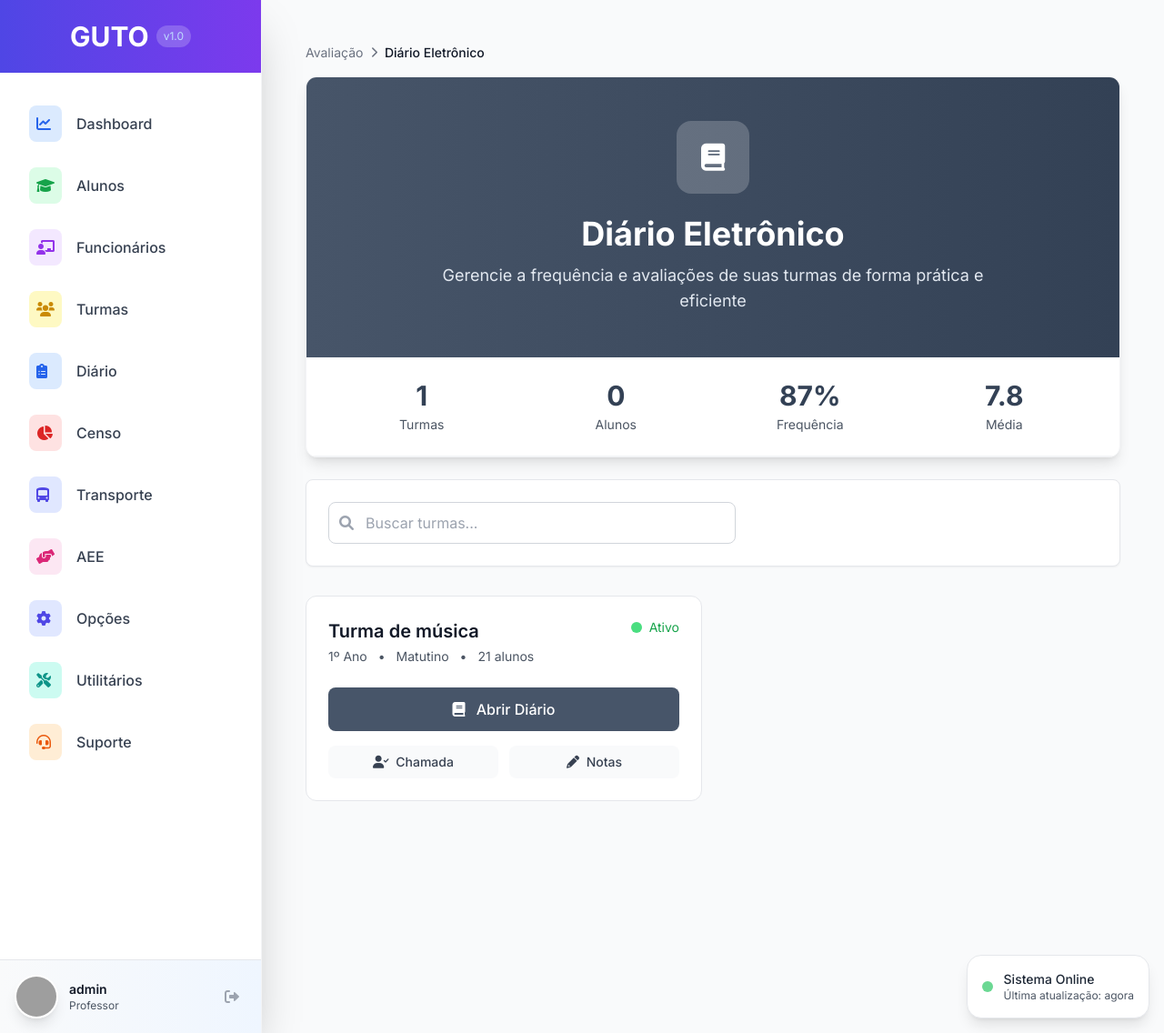
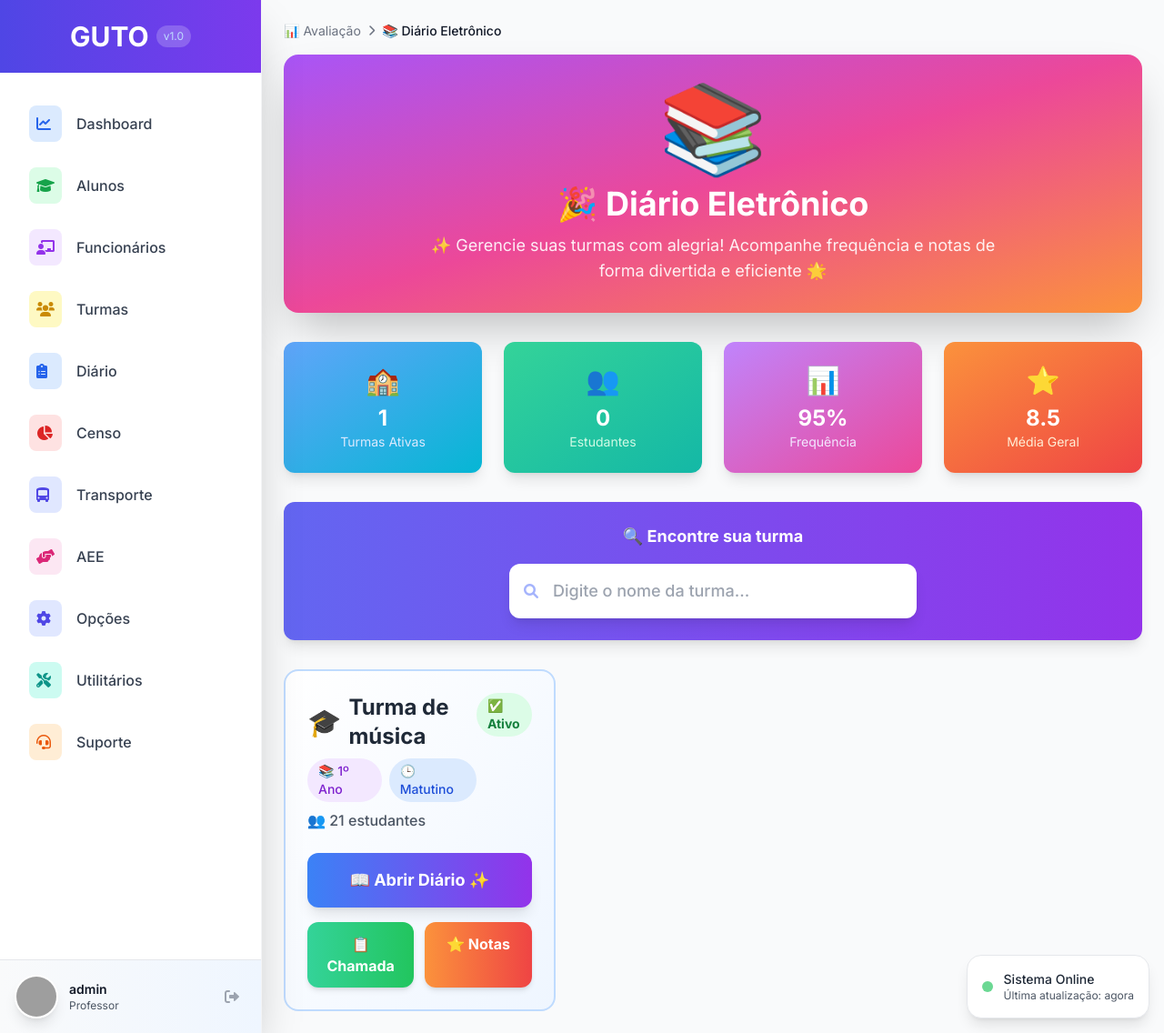
Before and after one commit to LuanCarrieiros/Guto, a Django app: page /diario/ in a window 1280 px wide. Shown: the whole page at 91% size. Run offline with Django 5.2, Linux system fonts and the light colour scheme; a user stored in the database is signed in; data comes from the database, SQL or seed files in the repository; style sheets or scripts are compiled from the project's sources; some libraries are stand-ins or nearby versions; grey boxes are pictures that could not be loaded.

```diff
--- a/templates/avaliacao/diario_home.html
+++ b/templates/avaliacao/diario_home.html
@@ -1,63 +1,39 @@
 {% extends 'base.html' %}
 
-{% block title %}Diário Eletrônico - GUTO{% endblock %}
-
-{% block extra_css %}
-<style>
-    .diary-card {
-        transition: all 0.2s ease;
-        border-radius: 12px;
-        border: 1px solid #E5E7EB;
-        background: white;
-    }
-
-    .diary-card:hover {
-        transform: translateY(-2px);
-        box-shadow: 0 8px 25px -8px rgba(0, 0, 0, 0.12);
-        border-color: #cbd5e1;
-    }
-
-    .turma-grid {
-        display: grid;
-        grid-template-columns: repeat(auto-fill, minmax(320px, 1fr));
-        gap: 1.5rem;
-    }
-</style>
-{% endblock %}
+{% block title %}📚 Diário Eletrônico - GUTO{% endblock %}
 
 {% block content %}
-<div class="p-6 max-w-7xl mx-auto">
-    <!-- Header with Breadcrumb -->
-    <div class="mb-6">
+<div class="max-w-7xl mx-auto">
+    <!-- Header Alegre -->
+    <div class="mb-8">
         <nav class="flex items-center space-x-2 text-sm text-gray-500 mb-4">
-            <a href="{% url 'avaliacao:avaliacao_home' %}" class="hover:text-blue-600 transition-colors">Avaliação</a>
+            <a href="{% url 'avaliacao:avaliacao_home' %}" class="hover:text-blue-600 transition-colors">📊 Avaliação</a>
             <i class="fas fa-chevron-right text-xs"></i>
-            <span class="text-gray-900 font-medium">Diário Eletrônico</span>
+            <span class="text-gray-900 font-medium">📚 Diário Eletrônico</span>
         </nav>
 
-        <div class="bg-white rounded-xl shadow-lg border border-gray-100 overflow-hidden">
-            <div class="bg-gradient-to-r from-slate-600 to-slate-700 px-8 py-12 text-white">
+        <div class="bg-gradient-to-br from-purple-500 via-pink-500 to-orange-400 rounded-2xl shadow-2xl p-8 text-white">
             <div class="text-center">
-                    <div class="w-20 h-20 bg-white bg-opacity-20 rounded-2xl flex items-center justify-center mx-auto mb-6">
-                        <i class="fas fa-book text-3xl"></i>
-                    </div>
-                    <h1 class="text-4xl font-bold mb-3">Diário Eletrônico</h1>
-                    <p class="text-slate-200 text-lg max-w-2xl mx-auto">
-                        Gerencie a frequência e avaliações de suas turmas de forma prática e eficiente
+                <div class="text-8xl mb-4">📚</div>
+                <h1 class="text-4xl font-bold mb-3">🎉 Diário Eletrônico</h1>
+                <p class="text-white/90 text-lg max-w-2xl mx-auto">
+                    ✨ Gerencie suas turmas com alegria! Acompanhe frequência e notas de forma divertida e eficiente 🌟
                 </p>
             </div>
         </div>
-
-            <!-- Stats Row Simplificado -->
-            <div class="px-8 py-6 border-b border-gray-100">
-                <div class="grid grid-cols-2 md:grid-cols-4 gap-6">
-                    <div class="text-center">
-                        <div class="text-3xl font-bold text-slate-700 mb-1">{{ turmas|length }}</div>
-                        <div class="text-sm text-gray-600">Turmas</div>
     </div>
 
-                    <div class="text-center">
-                        <div class="text-3xl font-bold text-slate-700 mb-1">
+    <!-- Estatísticas Coloridas -->
+    <div class="grid grid-cols-1 md:grid-cols-4 gap-6 mb-8">
+        <div class="bg-gradient-to-br from-blue-400 to-cyan-500 rounded-xl shadow-lg p-6 text-center text-white">
+            <div class="text-3xl mb-2">🏫</div>
+            <div class="text-2xl font-bold">{{ turmas|length }}</div>
+            <div class="text-sm text-blue-100">Turmas Ativas</div>
+        </div>
+
+        <div class="bg-gradient-to-br from-emerald-400 to-teal-500 rounded-xl shadow-lg p-6 text-center text-white">
+            <div class="text-3xl mb-2">👥</div>
+            <div class="text-2xl font-bold">
                 {% widthratio 0 1 0 as total_alunos %}
                 {% for turma in turmas %}
                     {% widthratio turma.get_total_alunos|default:0 1 1 as alunos %}
@@ -65,97 +41,104 @@
                 {% endfor %}
                 {{ total_alunos|default:0 }}
             </div>
-                        <div class="text-sm text-gray-600">Alunos</div>
+            <div class="text-sm text-emerald-100">Estudantes</div>
         </div>
 
-                    <div class="text-center">
-                        <div class="text-3xl font-bold text-slate-700 mb-1">87%</div>
-                        <div class="text-sm text-gray-600">Frequência</div>
+        <div class="bg-gradient-to-br from-purple-400 to-pink-500 rounded-xl shadow-lg p-6 text-center text-white">
+            <div class="text-3xl mb-2">📊</div>
+            <div class="text-2xl font-bold">95%</div>
+            <div class="text-sm text-purple-100">Frequência</div>
         </div>
 
-                    <div class="text-center">
-                        <div class="text-3xl font-bold text-slate-700 mb-1">7.8</div>
-                        <div class="text-sm text-gray-600">Média</div>
+        <div class="bg-gradient-to-br from-orange-400 to-red-500 rounded-xl shadow-lg p-6 text-center text-white">
+            <div class="text-3xl mb-2">⭐</div>
+            <div class="text-2xl font-bold">8.5</div>
+            <div class="text-sm text-orange-100">Média Geral</div>
         </div>
     </div>
+
+    <!-- Busca Colorida -->
+    <div class="bg-gradient-to-r from-indigo-500 to-purple-600 rounded-xl shadow-lg p-6 mb-8">
+        <div class="max-w-md mx-auto">
+            <h3 class="text-white font-bold text-lg mb-4 text-center">🔍 Encontre sua turma</h3>
+            <div class="relative">
+                <div class="absolute inset-y-0 left-0 pl-4 flex items-center pointer-events-none">
+                    <i class="fas fa-search text-indigo-300"></i>
+                </div>
+                <input type="text" id="turmaSearch"
+                       placeholder="Digite o nome da turma..."
+                       class="w-full pl-12 pr-4 py-4 border-0 rounded-xl focus:outline-none focus:ring-4 focus:ring-white/30 text-lg font-medium shadow-lg">
             </div>
         </div>
     </div>
 
-    <!-- Search Simplificado -->
-    <div class="bg-white rounded-lg shadow-sm border border-gray-200 p-6 mb-8">
-        <div class="max-w-md">
-            <div class="relative">
-                <div class="absolute inset-y-0 left-0 pl-3 flex items-center pointer-events-none">
-                    <i class="fas fa-search text-gray-400"></i>
+    <!-- Grid de Turmas Colorido -->
+    <div class="grid grid-cols-1 md:grid-cols-2 lg:grid-cols-3 gap-6">
+        {% for turma in turmas %}
+        <div class="bg-gradient-to-br from-white to-blue-50 border-2 border-blue-200 rounded-2xl p-6 hover:shadow-2xl hover:scale-105 transition-all duration-300 diary-card">
+            <!-- Header Colorido -->
+            <div class="flex items-start justify-between mb-6">
+                <div>
+                    <h3 class="text-2xl font-bold text-gray-800 mb-2 flex items-center">
+                        <span class="text-3xl mr-2">🎓</span>
+                        {{ turma.nome }}
+                    </h3>
+                    <div class="flex items-center space-x-2 text-sm">
+                        <span class="bg-purple-100 text-purple-700 px-3 py-1 rounded-full font-medium">
+                            📚 {{ turma.get_ano_serie_display }}
+                        </span>
+                        <span class="bg-blue-100 text-blue-700 px-3 py-1 rounded-full font-medium">
+                            🕒 {{ turma.get_turno_display }}
+                        </span>
                     </div>
-                <input type="text" id="turmaSearch"
-                       placeholder="Buscar turmas..."
-                       class="w-full pl-10 pr-4 py-2.5 border border-gray-300 rounded-lg focus:outline-none focus:ring-2 focus:ring-slate-500 focus:border-slate-500">
+                    <div class="mt-2 text-gray-600 font-medium">
+                        👥 {{ turma.get_total_alunos|default:0 }} estudantes
                     </div>
+                </div>
+                <div class="flex items-center space-x-2">
+                    {% if turma.diario_fechado %}
+                        <div class="bg-red-100 text-red-700 px-3 py-1 rounded-full text-sm font-bold">
+                            🔒 Fechado
+                        </div>
+                    {% else %}
+                        <div class="bg-green-100 text-green-700 px-3 py-1 rounded-full text-sm font-bold">
+                            ✅ Ativo
+                        </div>
+                    {% endif %}
                 </div>
             </div>
 
-    <!-- Grid de Turmas Melhorado -->
-    <div class="turma-grid">
-        {% for turma in turmas %}
-        <div class="diary-card p-6">
-            <!-- Header Simplificado -->
-            <div class="flex items-start justify-between mb-6">
-                <div>
-                    <h3 class="text-xl font-semibold text-gray-900 mb-1">{{ turma.nome }}</h3>
-                    <div class="flex items-center space-x-3 text-sm text-gray-600">
-                        <span>{{ turma.get_ano_serie_display }}</span>
-                        <span>•</span>
-                        <span>{{ turma.get_turno_display }}</span>
-                        <span>•</span>
-                        <span>{{ turma.get_total_alunos|default:0 }} alunos</span>
-                    </div>
-                </div>
-                <div class="flex items-center space-x-2">
-                    <div class="w-3 h-3 rounded-full {% if turma.diario_fechado %}bg-red-400{% else %}bg-green-400{% endif %}"></div>
-                    <span class="text-sm {% if turma.diario_fechado %}text-red-600{% else %}text-green-600{% endif %}">
-                        {% if turma.diario_fechado %}Fechado{% else %}Ativo{% endif %}
-                    </span>
-                </div>
-            </div>
-
-            <!-- Botão Principal -->
+            <!-- Botão Principal Colorido -->
             <div class="mb-4">
                 <a href="{% url 'diario:turma' turma.pk %}"
-                   class="block w-full text-center px-4 py-3 bg-slate-600 hover:bg-slate-700 text-white font-medium rounded-lg transition-colors duration-200">
-                    <i class="fas fa-book mr-2"></i>
-                    Abrir Diário
+                   class="block w-full text-center px-6 py-4 bg-gradient-to-r from-blue-500 to-purple-600 hover:from-blue-600 hover:to-purple-700 text-white font-bold rounded-xl transition-all duration-300 shadow-lg transform hover:scale-105 text-lg">
+                    📖 Abrir Diário ✨
                 </a>
             </div>
 
-            <!-- Ações Rápidas -->
+            <!-- Ações Rápidas Coloridas -->
             <div class="grid grid-cols-2 gap-3">
                 <a href="{% url 'diario:chamada' turma.pk %}"
-                   class="text-center px-3 py-2 bg-gray-50 hover:bg-gray-100 text-gray-700 text-sm font-medium rounded-lg transition-colors duration-200">
-                    <i class="fas fa-user-check mr-1"></i>
-                    Chamada
+                   class="text-center px-4 py-3 bg-gradient-to-r from-emerald-400 to-green-500 hover:from-emerald-500 hover:to-green-600 text-white font-bold rounded-xl transition-all duration-300 shadow-md transform hover:scale-105">
+                    📋 Chamada
                 </a>
                 <a href="{% url 'diario:notas' turma.pk %}"
-                   class="text-center px-3 py-2 bg-gray-50 hover:bg-gray-100 text-gray-700 text-sm font-medium rounded-lg transition-colors duration-200">
-                    <i class="fas fa-pencil-alt mr-1"></i>
-                    Notas
+                   class="text-center px-4 py-3 bg-gradient-to-r from-orange-400 to-red-500 hover:from-orange-500 hover:to-red-600 text-white font-bold rounded-xl transition-all duration-300 shadow-md transform hover:scale-105">
+                    ⭐ Notas
                 </a>
             </div>
         </div>
         {% empty %}
-        <!-- Estado Vazio -->
+        <!-- Estado Vazio Alegre -->
         <div class="col-span-full">
-            <div class="bg-gray-50 rounded-2xl border-2 border-dashed border-gray-300 p-12 text-center">
-                <div class="w-16 h-16 bg-blue-100 rounded-2xl flex items-center justify-center mx-auto mb-4">
-                    <i class="fas fa-chalkboard-teacher text-blue-600 text-2xl"></i>
-                </div>
-                <h3 class="text-xl font-semibold text-gray-900 mb-2">Nenhuma turma encontrada</h3>
-                <p class="text-gray-600 mb-4">Crie sua primeira turma para começar a utilizar o diário eletrônico</p>
+            <div class="bg-gradient-to-br from-yellow-100 to-orange-100 rounded-3xl border-2 border-dashed border-orange-300 p-12 text-center shadow-lg">
+                <div class="text-8xl mb-6">🎪</div>
+                <h3 class="text-2xl font-bold text-orange-800 mb-3">🎉 Vamos começar a diversão!</h3>
+                <p class="text-orange-700 mb-6 text-lg">Que tal criar sua primeira turma? O diário eletrônico está esperando você! ✨</p>
                 <a href="{% url 'avaliacao:turmas_list' %}"
-                   class="inline-flex items-center px-6 py-3 bg-blue-600 text-white rounded-lg hover:bg-blue-700 transition-colors duration-200 font-medium shadow-lg">
-                    <i class="fas fa-cog mr-2"></i>
-                    Gerenciar Turmas
+                   class="inline-flex items-center px-8 py-4 bg-gradient-to-r from-orange-500 to-red-500 text-white rounded-2xl hover:from-orange-600 hover:to-red-600 transition-all duration-300 font-bold text-lg shadow-xl transform hover:scale-105">
+                    <i class="fas fa-plus-circle mr-3"></i>
+                    🚀 Criar Primeira Turma
                 </a>
             </div>
         </div>
@@ -164,7 +147,7 @@
 </div>
 
 <script>
-// Busca de turmas
+// 🔍 Busca de turmas com animação
 document.getElementById('turmaSearch').addEventListener('input', function(e) {
     const searchTerm = e.target.value.toLowerCase();
     const cards = document.querySelectorAll('.diary-card');
@@ -173,44 +156,59 @@ document.getElementById('turmaSearch').addEventListener('input', function(e) {
         const text = card.textContent.toLowerCase();
         if (text.includes(searchTerm)) {
             card.style.display = 'block';
+            card.style.transform = 'scale(1)';
             card.style.opacity = '1';
         } else {
+            card.style.transform = 'scale(0.8)';
+            card.style.opacity = '0.5';
+            setTimeout(() => {
+                if (!card.textContent.toLowerCase().includes(searchTerm)) {
                     card.style.display = 'none';
+                }
+            }, 200);
         }
     });
 });
 
-// Filtros
-document.querySelectorAll('.filter-pill').forEach(pill => {
-    pill.addEventListener('click', function() {
-        // Remover classe active de todos
-        document.querySelectorAll('.filter-pill').forEach(p => p.classList.remove('active'));
-
-        // Adicionar classe active ao clicado
-        this.classList.add('active');
-
-        const filter = this.dataset.filter;
+// 🎉 Animação de entrada para os cards
+document.addEventListener('DOMContentLoaded', function() {
     const cards = document.querySelectorAll('.diary-card');
 
+    // Adicionar animação de entrada
+    cards.forEach((card, index) => {
+        card.style.opacity = '0';
+        card.style.transform = 'translateY(30px)';
+
+        setTimeout(() => {
+            card.style.transition = 'all 0.5s ease';
+            card.style.opacity = '1';
+            card.style.transform = 'translateY(0)';
+        }, index * 150);
+    });
+
+    // ✨ Efeitos de hover especiais
     cards.forEach(card => {
-            if (filter === 'todos') {
-                card.style.display = 'block';
-            } else {
-                const tipo = card.dataset.turmaTipo;
-                if (tipo && tipo.includes(filter)) {
-                    card.style.display = 'block';
-                } else {
-                    card.style.display = 'none';
-                }
-            }
+        card.addEventListener('mouseenter', function() {
+            this.style.transform = 'translateY(-10px) scale(1.02)';
+            this.style.boxShadow = '0 25px 50px -12px rgba(0, 0, 0, 0.25)';
+        });
+
+        card.addEventListener('mouseleave', function() {
+            this.style.transform = 'translateY(0) scale(1)';
+            this.style.boxShadow = '0 10px 15px -3px rgba(0, 0, 0, 0.1)';
         });
     });
 });
 
-// Filtro de status
-document.getElementById('statusFilter').addEventListener('change', function(e) {
-    // Implementar lógica de filtro por status
-    console.log('Filtro de status:', e.target.value);
+// 🎊 Efeito confete quando clica em "Abrir Diário" (só por diversão)
+document.querySelectorAll('a[href*="turma"]').forEach(link => {
+    link.addEventListener('click', function(e) {
+        // Pequena animação de "click"
+        this.style.transform = 'scale(0.95)';
+        setTimeout(() => {
+            this.style.transform = 'scale(1)';
+        }, 100);
+    });
 });
 </script>
 {% endblock %}
```
Lines whose indentation alone changed are shown as unchanged.
